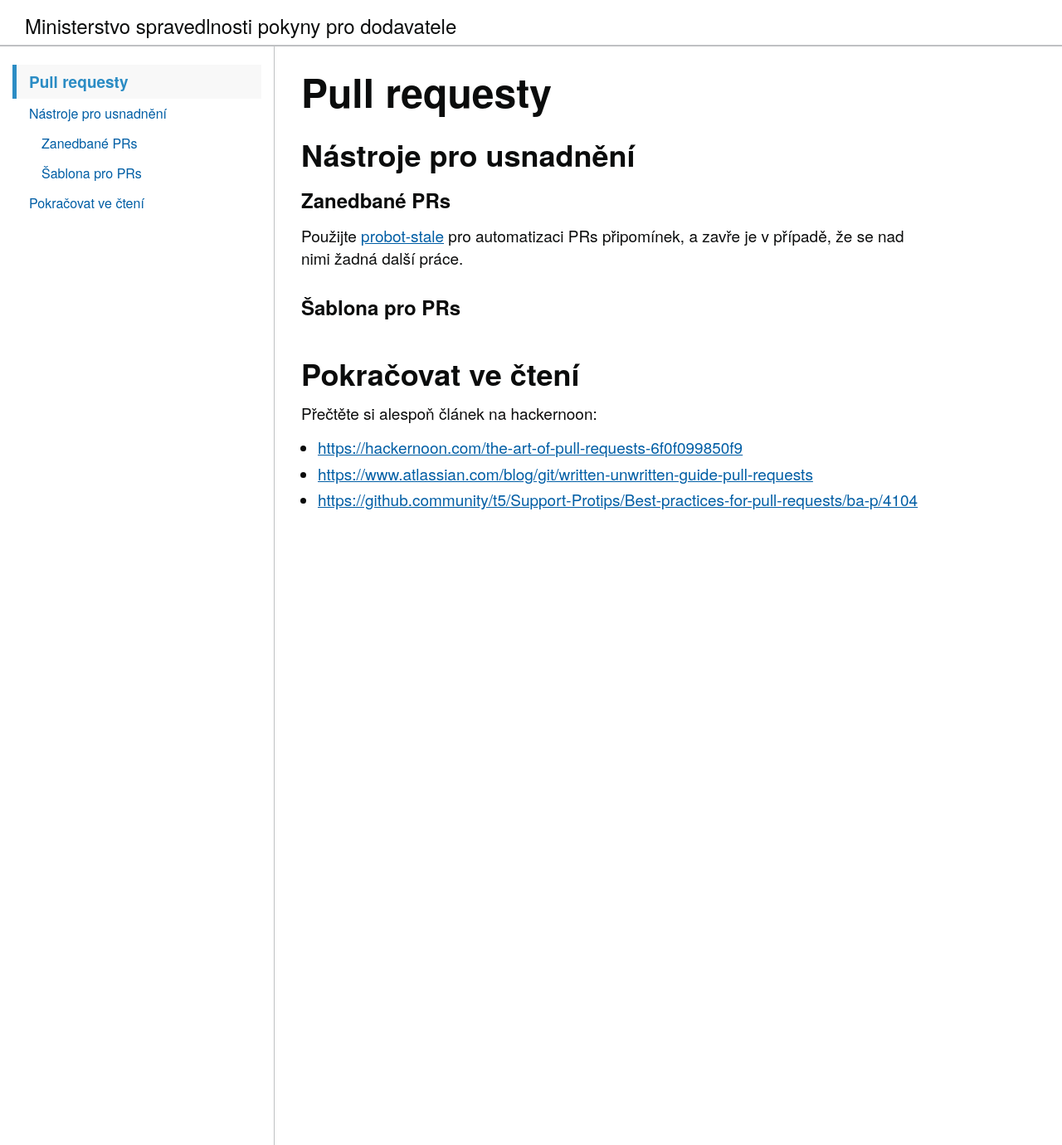
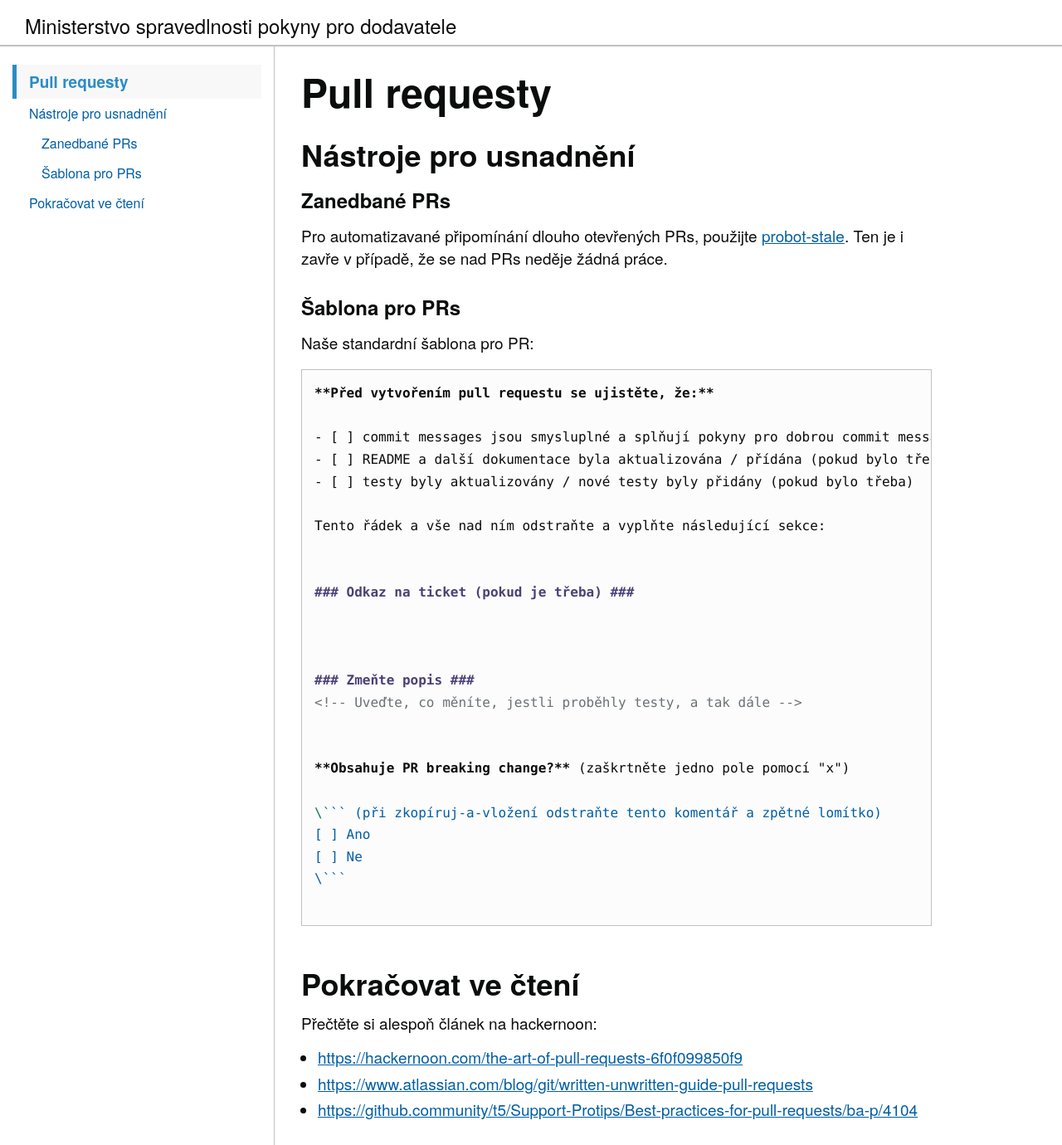
Before and after one commit to MinistryOfJusticeCZ/technicke-pokyny, a Jekyll site: the page built from guides/pull-requesty.md, in a window 1280 px wide. Shown: the whole page at 83% size. Built offline with Jekyll 4.4.1, drawn with Linux system fonts in a browser that asks for light colours; our own code applies the rules of GitHub Pages for plain Markdown files.

````diff
--- a/guides/pull-requesty.md
+++ b/guides/pull-requesty.md
@@ -9,10 +9,38 @@ expires: 2018-05-31
 
 ### Zanedbané PRs
 
-Použijte [probot-stale](https://probot.github.io/apps/stale/) pro automatizaci PRs připomínek, a zavře je v případě, že se nad nimi žadná další práce.
+Pro automatizavané připomínání dlouho otevřených PRs, použijte [probot-stale](https://probot.github.io/apps/stale/). Ten je i zavře v případě, že se nad PRs neděje žádná práce.
 
 ### Šablona pro PRs
 
+Naše standardní šablona pro PR:
+
+```markdown
+**Před vytvořením pull requestu se ujistěte, že:**
+
+- [ ] commit messages jsou smysluplné a splňují pokyny pro dobrou commit message
+- [ ] README a další dokumentace byla aktualizována / přídána (pokud bylo třeba)
+- [ ] testy byly aktualizovány / nové testy byly přidány (pokud bylo třeba)
+
+Tento řádek a vše nad ním odstraňte a vyplňte následující sekce:
+
+
+### Odkaz na ticket (pokud je třeba) ###
+
+
+
+### Zmeňte popis ###
+<!-- Uveďte, co měníte, jestli proběhly testy, a tak dále -->
+
+
+**Obsahuje PR breaking change?** (zaškrtněte jedno pole pomocí "x")
+
+\``` (při zkopíruj-a-vložení odstraňte tento komentář a zpětné lomítko)
+[ ] Ano
+[ ] Ne
+\```
+
+```
 
 ## Pokračovat ve čtení
 Přečtěte si alespoň článek na hackernoon:
````
Also changed, not shown: standards/faze-tvorby-sluzby.md (+74 -3 lines).
